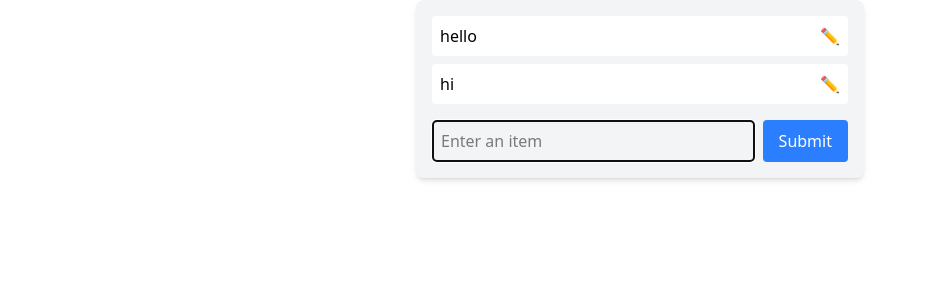
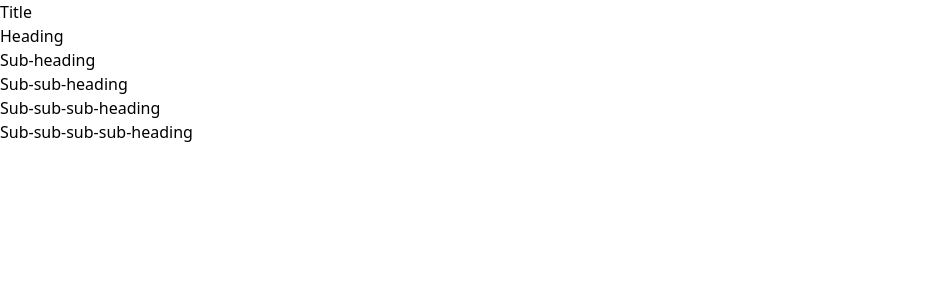
Before and after one commit to Shanto-prime/learn-js, a React (Vite) app: page / in a window 1280 px wide. Shown: the top 300 px of the page, without its empty margins (0-927 px from the left). Built offline with nearby package versions, Linux system fonts and the light colour scheme.

Commit message:
feat: add Heading and Section components for improved layout structure

```diff
--- a/src/App.jsx
+++ b/src/App.jsx
@@ -1,11 +1,17 @@
 import "./App.css";
-import Pointer from "./Components/Pointer";
-import Test from "./Components/Test";
+import Heading from "./Components/Heading";
+import Section from "./Components/Section";
 export default function App() {
     return (
         <>
-            <Test />
-            <Pointer />
+            <Section>
+                <Heading level={1}>Title</Heading>
+                <Heading level={2}>Heading</Heading>
+                <Heading level={3}>Sub-heading</Heading>
+                <Heading level={4}>Sub-sub-heading</Heading>
+                <Heading level={5}>Sub-sub-sub-heading</Heading>
+                <Heading level={6}>Sub-sub-sub-sub-heading</Heading>
+            </Section>
         </>
     );
 }
--- /dev/null
+++ b/src/Components/Heading.jsx
@@ -0,0 +1,18 @@
+export default function Heading({ level, children }) {
+    switch (level) {
+        case 1:
+            return <h1>{children}</h1>;
+        case 2:
+            return <h2>{children}</h2>;
+        case 3:
+            return <h3>{children}</h3>;
+        case 4:
+            return <h4>{children}</h4>;
+        case 5:
+            return <h5>{children}</h5>;
+        case 6:
+            return <h6>{children}</h6>;
+        default:
+            throw Error("Unknown level: " + level);
+    }
+}
--- /dev/null
+++ b/src/Components/Section.jsx
@@ -0,0 +1,3 @@
+export default function Section({ children }) {
+    return <section className="section">{children}</section>;
+}
```
